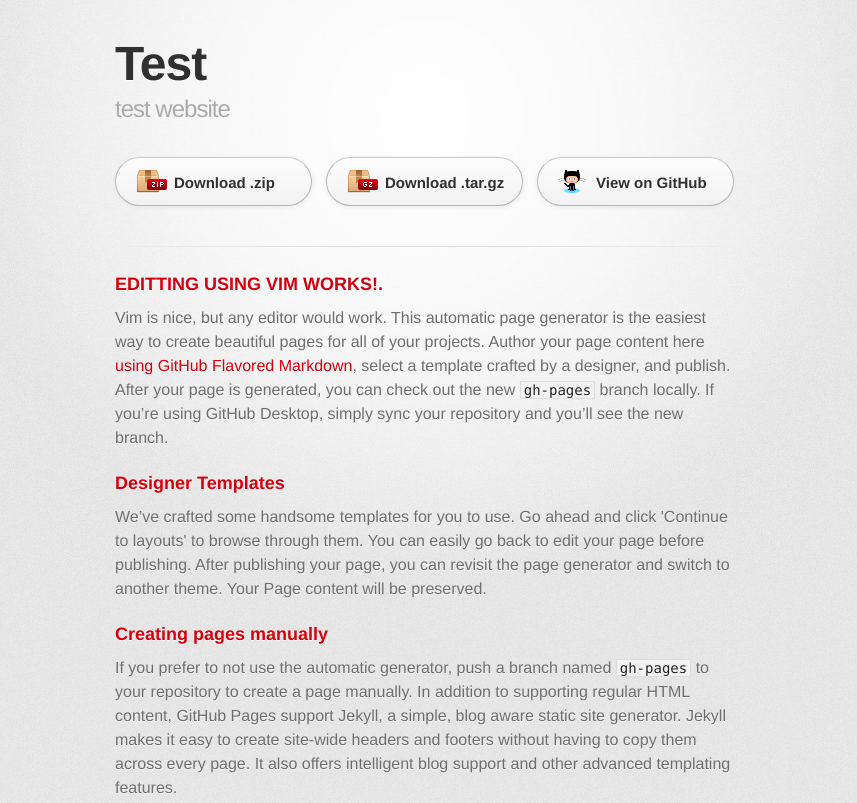
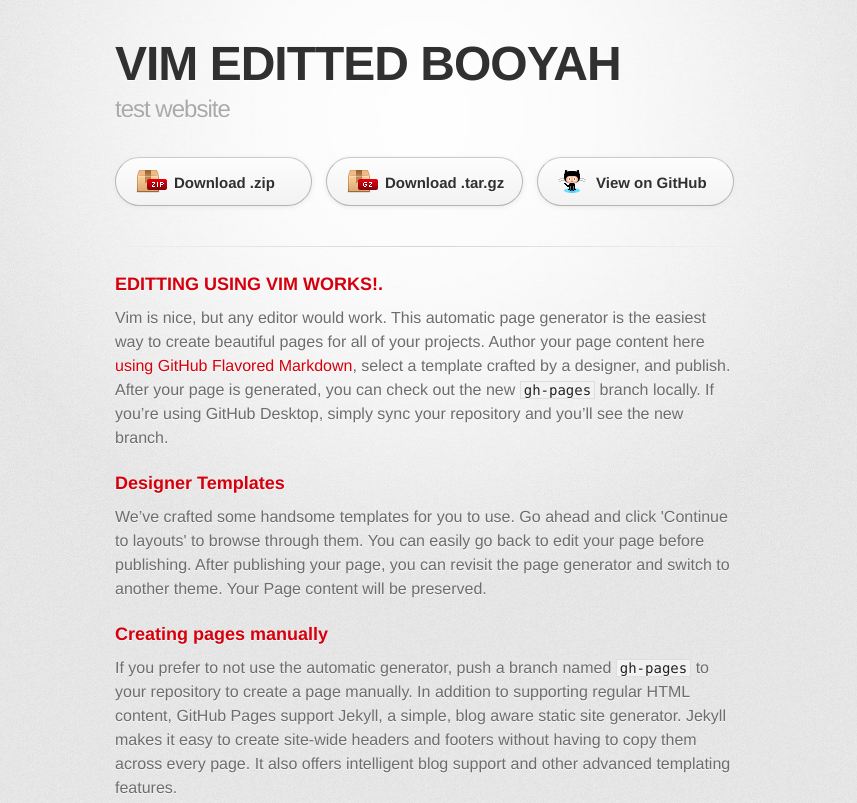
Before and after one commit to cydkred/test, a plain HTML site: page index.html in a window 1280 px wide. Shown: the top 803 px of the page, without its empty margins (215-1072 px from the left). Drawn offline with Linux system fonts and the light colour scheme; a web font is replaced by a local one.

Commit message:
changed title again

```diff
--- a/index.html
+++ b/index.html
@@ -18,7 +18,7 @@
       <div class="inner">
 
         <header>
-          <h1>Test</h1>
+          <h1>VIM EDITTED BOOYAH</h1>
           <h2>test website</h2>
         </header>
 
```
